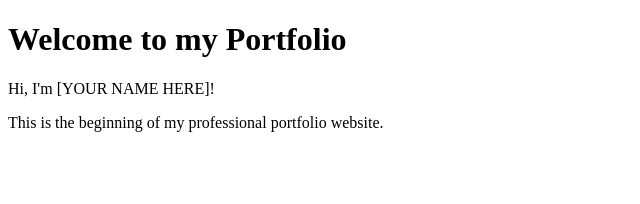
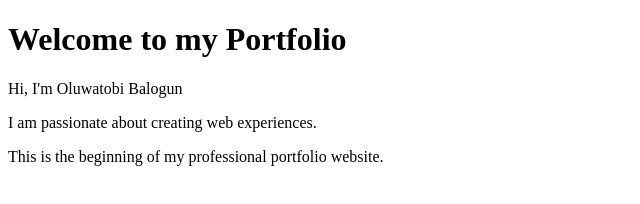
Before and after one commit to mastertbal/my-portfolio, a plain HTML site: page index.html in a window 1280 px wide. Shown: the whole page, without its empty margins (0-640 px from the left). Drawn offline with Linux system fonts and the light colour scheme.

Commit message:
Add what i am passionate about

```diff
--- a/index.html
+++ b/index.html
@@ -7,7 +7,8 @@
 </head>
 <body>
     <h1>Welcome to my Portfolio</h1>
-    <p>Hi, I'm [YOUR NAME HERE]!</p>
+    <p>Hi, I'm Oluwatobi Balogun</p>
+    <p>I am passionate about creating web experiences.</p>
     <p>This is the beginning of my professional portfolio website.</p>
 </body>
 </html>
```
